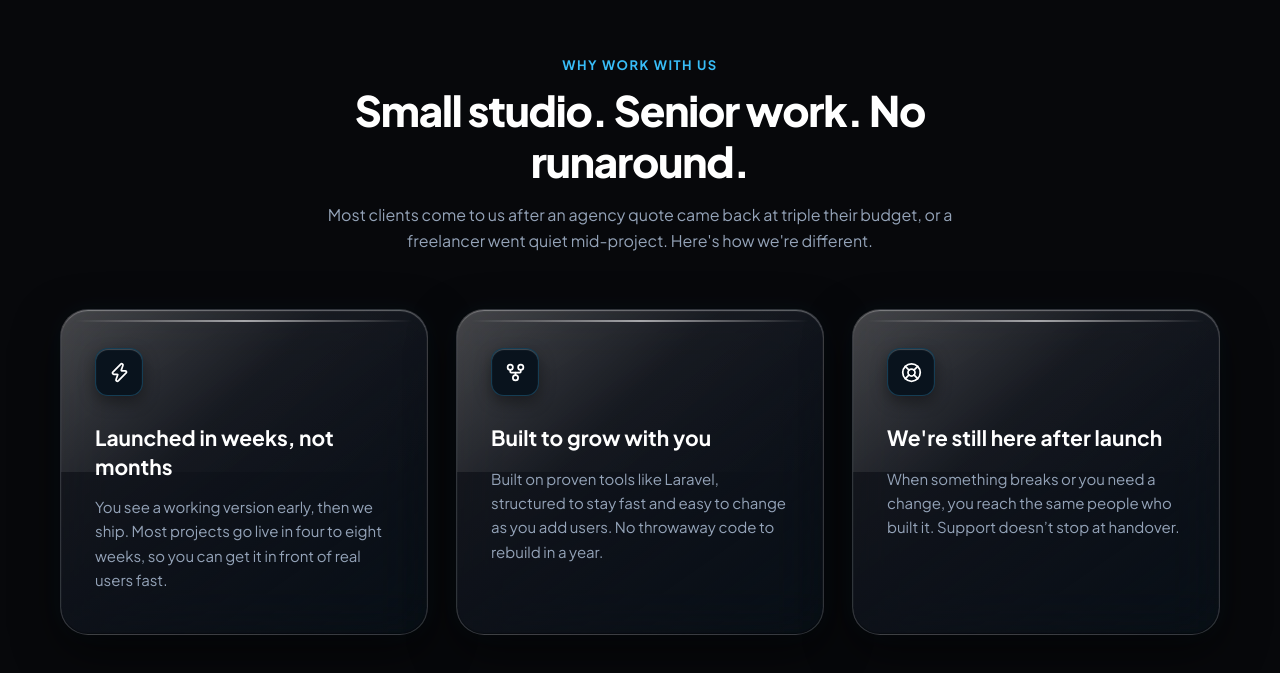
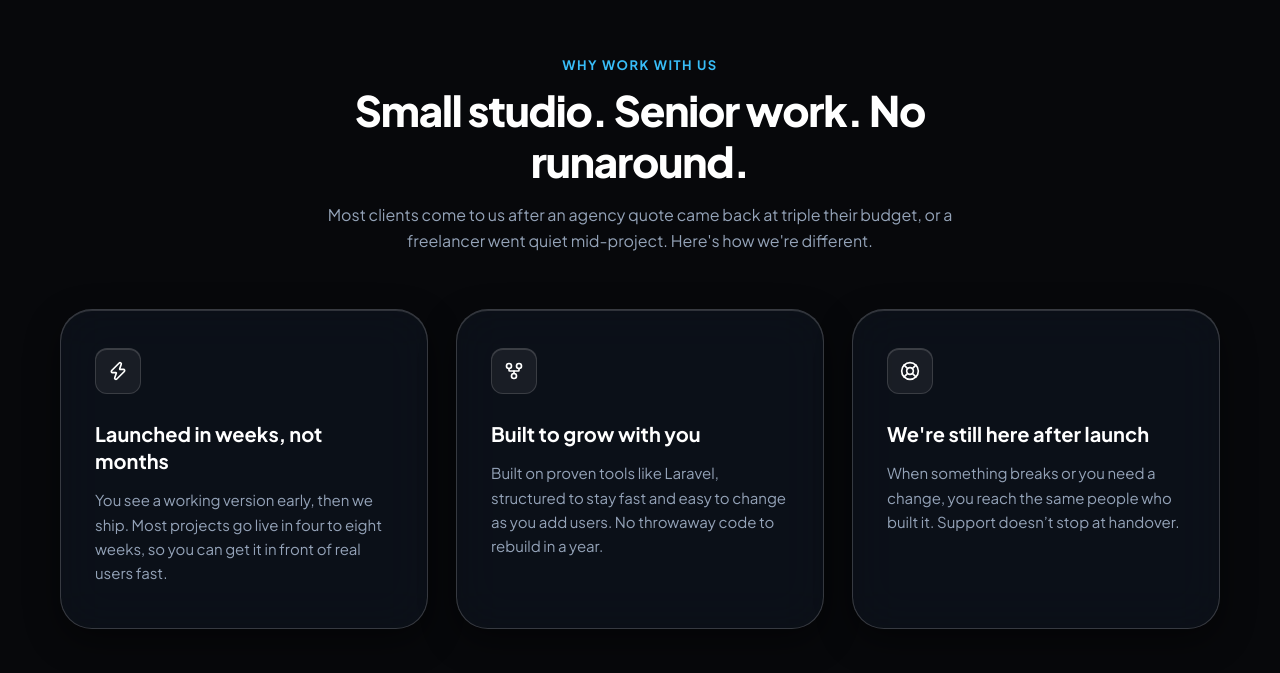
Before and after one commit to tahirazeem145/project-X, a React (Vite) app: page / in a window 1280 px wide. Shown: the part 4287-4960 px from the top of the page. Built offline with nearby package versions, Linux system fonts and the light colour scheme.

Commit message:
feat: add WhyWorkWithUsSection component with responsive glassmorphism card grid

```diff
--- a/src/components/WhyWorkWithUsSection.css
+++ b/src/components/WhyWorkWithUsSection.css
@@ -1,5 +1,5 @@
 /* ==========================================================================
-   Why Work With Us Section - Liquid Glass Value Cards
+   Why Work With Us Section - Sleek Dark Glass Cards
    ========================================================================== */
 .why-us-section {
   position: relative;
@@ -65,162 +65,75 @@
 
 .why-us-card {
   position: relative;
-  overflow: hidden;
-  background: linear-gradient(145deg, rgba(255, 255, 255, 0.09) 0%, rgba(15, 19, 27, 0.92) 50%, rgba(56, 189, 248, 0.04) 100%);
-  backdrop-filter: blur(28px) saturate(200%);
-  -webkit-backdrop-filter: blur(28px) saturate(200%);
-  border: 1px solid rgba(255, 255, 255, 0.16);
-  border-radius: 28px;
+  background: rgba(14, 19, 28, 0.75);
+  backdrop-filter: blur(24px) saturate(180%);
+  -webkit-backdrop-filter: blur(24px) saturate(180%);
+  border: 1px solid rgba(255, 255, 255, 0.18);
+  border-radius: 32px;
   padding: 38px 34px 42px;
   display: flex;
   flex-direction: column;
   align-items: flex-start;
-  min-height: 290px;
+  min-height: 280px;
   box-shadow:
-    inset 0 1px 1px 0 rgba(255, 255, 255, 0.35),
-    inset 0 -1px 1px 0 rgba(0, 0, 0, 0.4),
-    0 16px 45px rgba(0, 0, 0, 0.55),
-    0 0 25px rgba(56, 189, 248, 0.05);
-  transition: all 0.35s cubic-bezier(0.16, 1, 0.3, 1);
+    inset 0 1px 0 0 rgba(255, 255, 255, 0.15),
+    0 12px 35px rgba(0, 0, 0, 0.45);
+  transition: all 0.3s cubic-bezier(0.16, 1, 0.3, 1);
   text-align: left;
   cursor: pointer;
 }
 
-/* Liquid Glass Top Reflection & Specular Lines */
-.card-liquid-shine-line {
-  position: absolute;
-  top: 10px;
-  left: 14px;
-  right: 14px;
-  height: 2px;
-  background: linear-gradient(90deg, transparent 0%, rgba(255, 255, 255, 0.6) 50%, transparent 100%);
-  border-radius: 1px;
-  pointer-events: none;
-  z-index: 2;
-  transition: opacity 0.3s ease;
-}
-
-.card-liquid-reflection-overlay {
-  position: absolute;
-  top: 0;
-  left: 0;
-  right: 0;
-  height: 50%;
-  background: linear-gradient(135deg, rgba(255, 255, 255, 0.18) 0%, rgba(255, 255, 255, 0.02) 50%, transparent 100%);
-  pointer-events: none;
-  border-radius: 28px 28px 0 0;
-  z-index: 1;
-  transition: opacity 0.3s ease;
-}
-
-/* Subtle Refined Border Glow on Mouse Hover */
 .why-us-card:hover {
-  transform: translateY(-5px);
-  border-color: rgba(56, 189, 248, 0.45);
+  transform: translateY(-4px);
+  background: rgba(17, 24, 36, 0.85);
+  border-color: rgba(255, 255, 255, 0.32);
   box-shadow:
-    inset 0 1px 1px 0 rgba(255, 255, 255, 0.45),
-    0 0 18px rgba(56, 189, 248, 0.12),
-    0 18px 45px rgba(0, 0, 0, 0.65);
-}
-
-.why-us-card:hover .card-liquid-shine-line {
-  background: linear-gradient(90deg, transparent 0%, rgba(255, 255, 255, 0.8) 50%, transparent 100%);
-}
-
-.why-us-card:hover .card-liquid-reflection-overlay {
-  background: linear-gradient(135deg, rgba(255, 255, 255, 0.2) 0%, rgba(56, 189, 248, 0.04) 50%, transparent 100%);
+    inset 0 1px 0 0 rgba(255, 255, 255, 0.25),
+    0 16px 45px rgba(0, 0, 0, 0.6),
+    0 0 25px rgba(255, 255, 255, 0.05);
 }
 
 .why-us-icon-wrap {
-  position: relative;
-  z-index: 3;
-  width: 48px;
-  height: 48px;
-  border-radius: 13px;
-  background: #09131d;
-  border: 1px solid rgba(56, 189, 248, 0.25);
+  width: 46px;
+  height: 46px;
+  border-radius: 12px;
+  background: rgba(255, 255, 255, 0.06);
+  border: 1px solid rgba(255, 255, 255, 0.14);
   display: flex;
   align-items: center;
   justify-content: center;
-  margin-bottom: 28px;
-  box-shadow:
-    inset 0 1px 1px rgba(255, 255, 255, 0.25),
-    0 6px 16px rgba(0, 0, 0, 0.4);
-  transition: all 0.3s cubic-bezier(0.16, 1, 0.3, 1);
+  margin-bottom: 26px;
+  box-shadow: inset 0 1px 0 rgba(255, 255, 255, 0.15);
+  transition: all 0.3s ease;
   color: #ffffff;
 }
 
 .why-us-icon-svg {
   color: #ffffff;
-  transition: all 0.3s ease;
+  transition: transform 0.3s ease;
 }
 
 .why-us-card:hover .why-us-icon-wrap {
-  background: #0c1a27;
-  border-color: rgba(56, 189, 248, 0.55);
-  box-shadow:
-    inset 0 1px 1px rgba(255, 255, 255, 0.4),
-    0 0 12px rgba(56, 189, 248, 0.25);
+  background: rgba(255, 255, 255, 0.1);
+  border-color: rgba(255, 255, 255, 0.25);
   transform: scale(1.04);
 }
 
-.why-us-card:hover .why-us-icon-svg {
-  transform: scale(1.05);
-  color: #38bdf8;
-}
-
 .why-us-card-title {
-  position: relative;
-  z-index: 3;
   font-family: var(--font-main, 'Plus Jakarta Sans', sans-serif);
-  font-size: 21px;
+  font-size: 20px;
   font-weight: 700;
   color: #ffffff;
   margin-bottom: 14px;
   line-height: 1.35;
-  transition: color 0.3s ease;
-}
-
-.why-us-card:hover .why-us-card-title {
-  color: #ffffff;
-  text-shadow: 0 0 25px rgba(56, 189, 248, 0.35);
 }
 
 .why-us-card-desc {
-  position: relative;
-  z-index: 3;
   font-family: var(--font-main, 'Plus Jakarta Sans', sans-serif);
   font-size: 15px;
   color: #94a3b8;
   line-height: 1.62;
   margin: 0;
-  transition: color 0.3s ease;
-}
-
-.why-us-card:hover .why-us-card-desc {
-  color: #cbd5e1;
-}
-
-/* Moving White Shade Sheen */
-.why-us-card::after {
-  content: '';
-  position: absolute;
-  top: 0;
-  left: 0;
-  bottom: 0;
-  width: 55%;
-  background: linear-gradient(
-    90deg,
-    transparent 0%,
-    rgba(255, 255, 255, 0.03) 20%,
-    rgba(255, 255, 255, 0.3) 50%,
-    rgba(255, 255, 255, 0.03) 80%,
-    transparent 100%
-  );
-  filter: blur(2px);
-  pointer-events: none;
-  z-index: 5;
-  animation: whiteShadeSweep 20s ease-in-out infinite;
 }
 
 /* Responsive Rules */
@@ -246,5 +159,6 @@
 
   .why-us-card {
     padding: 30px 24px;
+    border-radius: 26px;
   }
 }
--- a/src/components/WhyWorkWithUsSection.jsx
+++ b/src/components/WhyWorkWithUsSection.jsx
@@ -9,21 +9,18 @@ export default function WhyWorkWithUsSection() {
       icon: Zap,
       title: 'Launched in weeks, not months',
       desc: 'You see a working version early, then we ship. Most projects go live in four to eight weeks, so you can get it in front of real users fast.',
-      accentColor: '#38bdf8',
     },
     {
       id: 'scalable',
       icon: GitFork,
       title: 'Built to grow with you',
       desc: 'Built on proven tools like Laravel, structured to stay fast and easy to change as you add users. No throwaway code to rebuild in a year.',
-      accentColor: '#2dd4bf',
     },
     {
       id: 'support',
       icon: LifeBuoy,
       title: "We're still here after launch",
       desc: 'When something breaks or you need a change, you reach the same people who built it. Support doesn’t stop at handover.',
-      accentColor: '#a855f7',
     },
   ];
 
@@ -46,14 +43,10 @@ export default function WhyWorkWithUsSection() {
           {valueProps.map((item) => {
             const IconComponent = item.icon;
             return (
-              <div key={item.id} className="why-us-card" data-accent={item.accentColor}>
-                {/* Liquid Glass Top Specular Shine */}
-                <div className="card-liquid-shine-line" />
-                <div className="card-liquid-reflection-overlay" />
-
+              <div key={item.id} className="why-us-card">
                 {/* Icon Squircle Badge */}
                 <div className="why-us-icon-wrap">
-                  <IconComponent size={21} className="why-us-icon-svg" />
+                  <IconComponent size={20} className="why-us-icon-svg" />
                 </div>
 
                 {/* Card Title */}
```
